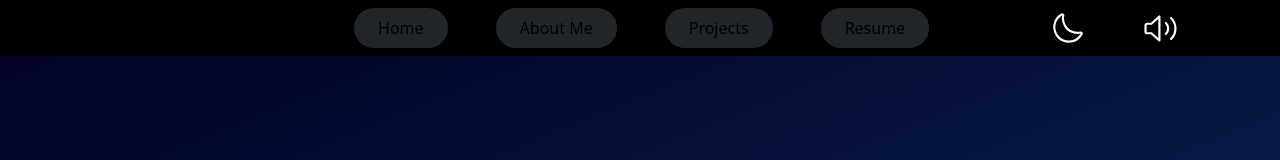
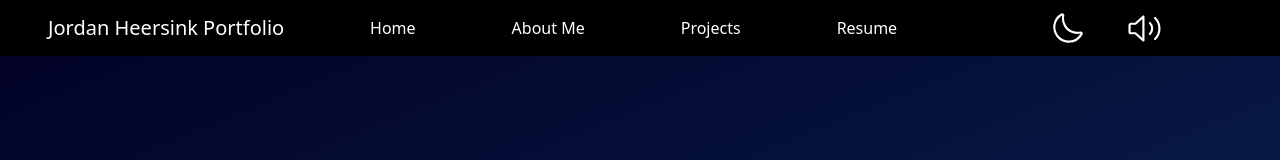
Before and after one commit to jheersink8/Portfolio-jrh, a React (Vite) app in the folder Portfolio-JRH/: page / in a window 1280 px wide. Shown: the top 160 px of the page. Built offline with nearby package versions, Linux system fonts and the light colour scheme.

Commit message:
Nav nearly finished

```diff
--- a/Portfolio-JRH/package.json
+++ b/Portfolio-JRH/package.json
@@ -12,8 +12,7 @@
   "dependencies": {
     "bootstrap": "^5.3.3",
     "react": "^18.3.1",
-    "react-dom": "^18.3.1",
-    "sass": "^1.80.4"
+    "react-dom": "^18.3.1"
   },
   "devDependencies": {
     "@eslint/js": "^9.9.0",
--- a/Portfolio-JRH/src/App.jsx
+++ b/Portfolio-JRH/src/App.jsx
@@ -1,6 +1,5 @@
 import '../src/assets/css/App.css';
 import '../src/assets/css/themeStyle.css';
-import '../src/bootstrap/custom.scss';
 
 import Nav from './components/Nav/Nav'
 import Welcome from './components/Portfolio/Welcome'
--- a/Portfolio-JRH/src/assets/css/themeStyle.css
+++ b/Portfolio-JRH/src/assets/css/themeStyle.css
@@ -1,4 +1,18 @@
 /* THEME CHANGES */
+:root {
+    /* Dark Mode */
+    --defaultDarkBackground: #000000;
+    --defaultDarkText: #ffffff;
+    --pillDarkBackground: #ffffff;
+    --pillDarkText: #000000;
+
+    /* Light Mode */
+    --defaultLightBackground: #ffffff;
+    --defaultLightText: #000000;
+    --pillLightBackground: #000000;
+    --pillLightText: #ffffff;
+}
+
 /* Main Background */
 .darkGradientBackground {
     background: linear-gradient(158deg, rgba(2, 0, 36, 1) 0%, rgba(21, 93, 159, 1) 50%, rgba(12, 125, 148, 1) 100%);
@@ -11,24 +25,29 @@
 /* NAV */
 /* Background */
 .darkNav {
-    background-color: #000000;
-    color: white;
+    background-color: var(--defaultDarkBackground);
+    color: var(--defaultDarkText) !important;
+}
+.lightNav {
+    background-color: var(--defaultLightBackground);
+    color: var(--defaultLightText) !important;
 }
 
-.lightNav {
-    background-color: #ffffff;
-    color: black;
+/* Pills */
+.darkPill {
+    background-color: var(--defaultDarkBackground)!important;
+    color: var(--defaultDarkText) !important;
+}
+.lightPill {
+    background-color: var(--defaultLightBackground)!important;
+    color: var(--defaultLightText) !important;
 }
 
-/* Icons */
-.iconThemeDark {
-    color: #ffffff;
+.darkPill:hover {
+    background-color: var(--pillDarkBackground) !important;
+    color: var(--pillDarkText) !important;
 }
-
-.iconThemeLight {
-    color: #000000;
+.lightPill:hover {
+    background-color: var(--pillLightBackground) !important;
+    color: var(--pillLightText) !important;
 }
-
-.test {
-    color: #ffffff ;
-}
--- a/Portfolio-JRH/src/assets/svg/NavIcons.jsx
+++ b/Portfolio-JRH/src/assets/svg/NavIcons.jsx
@@ -1,3 +1,5 @@
+import '../css/themeStyle.css';
+
 function Mute({ color }) {
 
     return (
@@ -41,11 +43,11 @@ function Unmute({ color }) {
     );
 };
 
-function LightMode() {
+function LightMode({ color }) {
 
     return (
         <svg
-            fill="#000000"
+            fill={color}
             width="30"
             height="30"
             viewBox="-1 2.5 26 26"
@@ -58,10 +60,10 @@ function LightMode() {
     )
 };
 
-function DarkMode() {
+function DarkMode({ color }) {
     return (
         <svg
-            fill="#ffffff"
+            fill={color}
             width="30"
             height="30"
             viewBox="0 0 35 35"
@@ -75,4 +77,24 @@ function DarkMode() {
     )
 };
 
-export { Mute, Unmute, LightMode, DarkMode };
+function Hamburger({ color }) {
+    {
+        return (
+            <svg
+                width="30"
+                height="30"
+                viewBox="0 0 30 30"
+                xmlns="http://www.w3.org/2000/svg"
+            >
+                <path
+                    fill={color}
+                    d="M4 7h22M4 15h22M4 23h22"
+                    stroke={color}
+                    strokeWidth="2"
+                />
+            </svg>
+        );
+    }
+}
+
+export { Mute, Unmute, LightMode, DarkMode, Hamburger };
--- a/Portfolio-JRH/src/bootstrap/custom.scss
+++ /dev/null
@@ -1,3 +0,0 @@
-
-
-@import "bootstrap/scss/bootstrap";
--- a/Portfolio-JRH/src/components/Nav/Nav.jsx
+++ b/Portfolio-JRH/src/components/Nav/Nav.jsx
@@ -1,5 +1,5 @@
 import '../../assets/css/themeStyle.css';
-import { DarkMode, LightMode, Mute, Unmute } from '../../assets/svg/NavIcons.jsx';
+import { DarkMode, LightMode, Mute, Unmute, Hamburger } from '../../assets/svg/NavIcons.jsx';
 
 // Context import //
 import { ThemeContext } from '../../App';
@@ -8,12 +8,15 @@ import React, { useContext, useState } from 'react';
 export default function Nav() {
     // Theme Styles //
     const { darkTheme, toggleTheme } = useContext(ThemeContext);
+    const rootStyles = getComputedStyle(document.documentElement);
+
     const navTheme = darkTheme ? 'darkNav' : 'lightNav';
-    const btnTheme = darkTheme ? '#ffffff' : '#000000';
-    const pillColor = darkTheme ? 'dark' : 'info';
+    const pillTheme = darkTheme ? 'darkPill' : 'lightPill';
+    const btnTheme = darkTheme
+        ? rootStyles.getPropertyValue('--defaultDarkText').trim()
+        : rootStyles.getPropertyValue('--defaultLightText').trim();
 
     // Static Styles //
-    const btnPills = `nav-item mx-4 px-3 rounded-pill text-bg-${pillColor}`
     const btnDefault = { backgroundColor: 'transparent', border: 'none' };
 
     // Audio Mute Button //
@@ -30,8 +33,8 @@ export default function Nav() {
         { id: '#resume', name: 'Resume' }
     ]
     const navItems = navLinks.map(navLink =>
-        <li key={navLink.id} className={`${btnPills} d-flex align-items-center`}>
-            <a className="nav-link active text-center" href={navLink.id}>{navLink.name}</a>
+        <li key={navLink.id} className={`nav-item mx-4 px-3 d-flex align-items-center`}>
+            <a className={`active ${pillTheme} nav-link text-center`} href={navLink.id}>{navLink.name}</a>
         </li>
     );
 
@@ -39,16 +42,16 @@ export default function Nav() {
         <nav className={`navbar fixed-top mb-5 px-5 navbar-expand-lg ${navTheme}`}>
 
             {/* Page Name (i.e. My Name) */}
-            <a className={`navbar-brand mx-0`} href="/">Jordan Heersink Portfolio</a>
+            <a className={`navbar-brand ${navTheme} mx-0`} href="/">Jordan Heersink Portfolio</a>
 
             {/* Hamburger Menu */}
             <button className="navbar-toggler" type="button" data-bs-toggle="collapse" data-bs-target="#navbarSupportedContent" aria-controls="navbarSupportedContent" aria-expanded="false" aria-label="Toggle navigation">
-                <span className="navbar-toggler-icon"></span>
+                <Hamburger color={btnTheme} />
             </button>
 
             {/* Link Buttons */}
             <div className="collapse navbar-collapse" id="navbarSupportedContent">
-                <ul className="navbar-nav m-auto mb-2 mb-lg-0 ">
+                <ul className="navbar-nav m-auto mb-2 mb-lg-0 nav-pills">
                     {navItems}
                 </ul>
 
@@ -56,15 +59,12 @@ export default function Nav() {
                 <div className='d-flex mx-5'>
 
                     {/* Light Mode/ Dark Mode button */}
-                    <button onClick={toggleTheme} style={btnDefault} className='icon-button'>
-                        {darkTheme ? <DarkMode /> : <LightMode />}
+                    <button onClick={toggleTheme} style={btnDefault} className='icon-button mx-3'>
+                        {darkTheme ? <DarkMode color={btnTheme} /> : <LightMode color={btnTheme} />}
                     </button>
 
-                    {/* Bootstrap spacer */}
-                    <div className='mx-4'></div>
-
                     {/* Audio Mute Button */}
-                    <button onClick={toggleMute} style={btnDefault} className='icon-button'>
+                    <button onClick={toggleMute} style={btnDefault} className='icon-button mx-3'>
                         {mute ? <Mute color={btnTheme} /> : <Unmute color={btnTheme} />}
                     </button>
                 </div>
```
Also changed, not shown: 1 other file (tests, documents, lock files or other folders).
